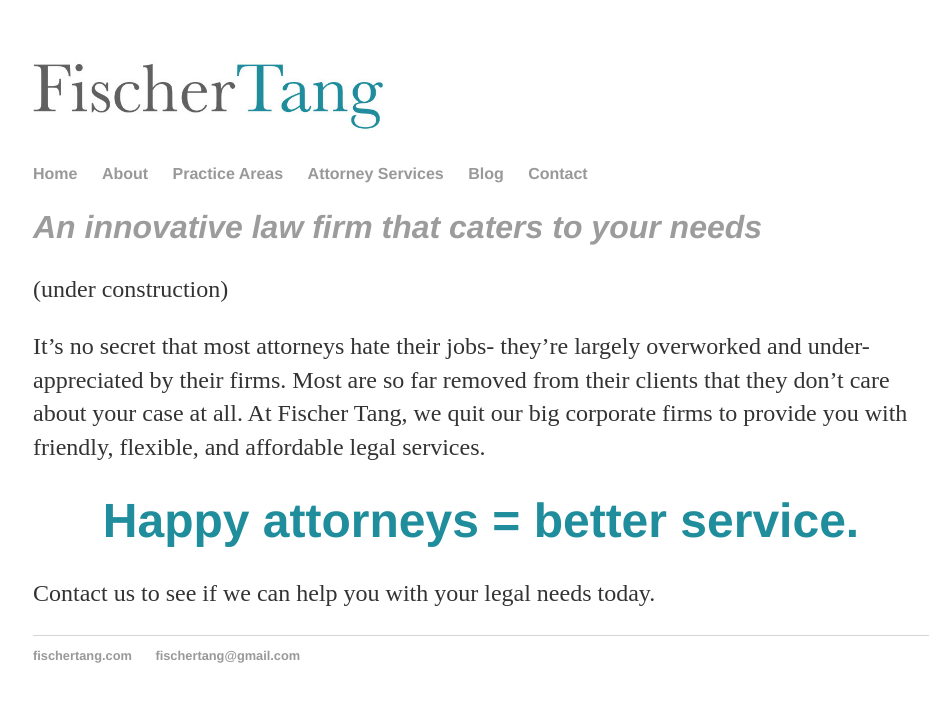
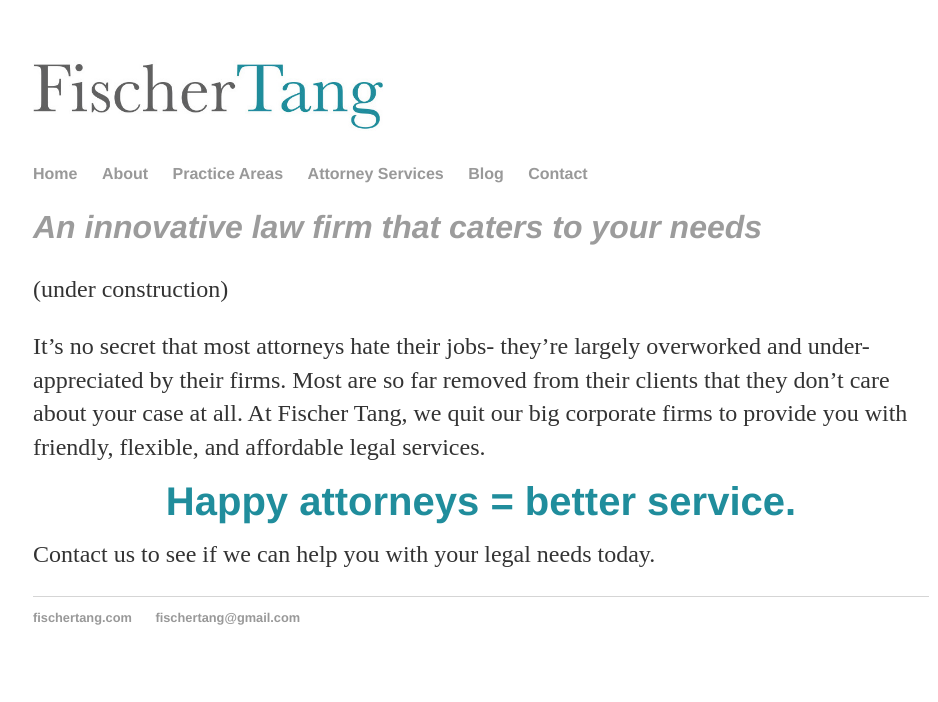
Before and after one commit to fischertang/fischertang.github.io, a Jekyll site: the page built from index.html, in a window 1280 px wide. Shown: the top 702 px of the page, without its empty margins (159-1097 px from the left). Built offline with Jekyll 4.4.1, drawn with Linux system fonts in a browser that asks for light colours.

Commit message:
Update main.css

```diff
--- a/css/main.css
+++ b/css/main.css
@@ -25,10 +25,10 @@ b {
     color: #208d9c;
 }
 h1 {
-    font-size: 3em;
+    font-size: 2.5em;
     font-family:'Helvetica', 'Arial', 'Sans-Serif';
     color: #208d9c;
-    line-height: 1;
+    line-height: .5em;
 }
 h2 {
     font-size: 2em;
```
